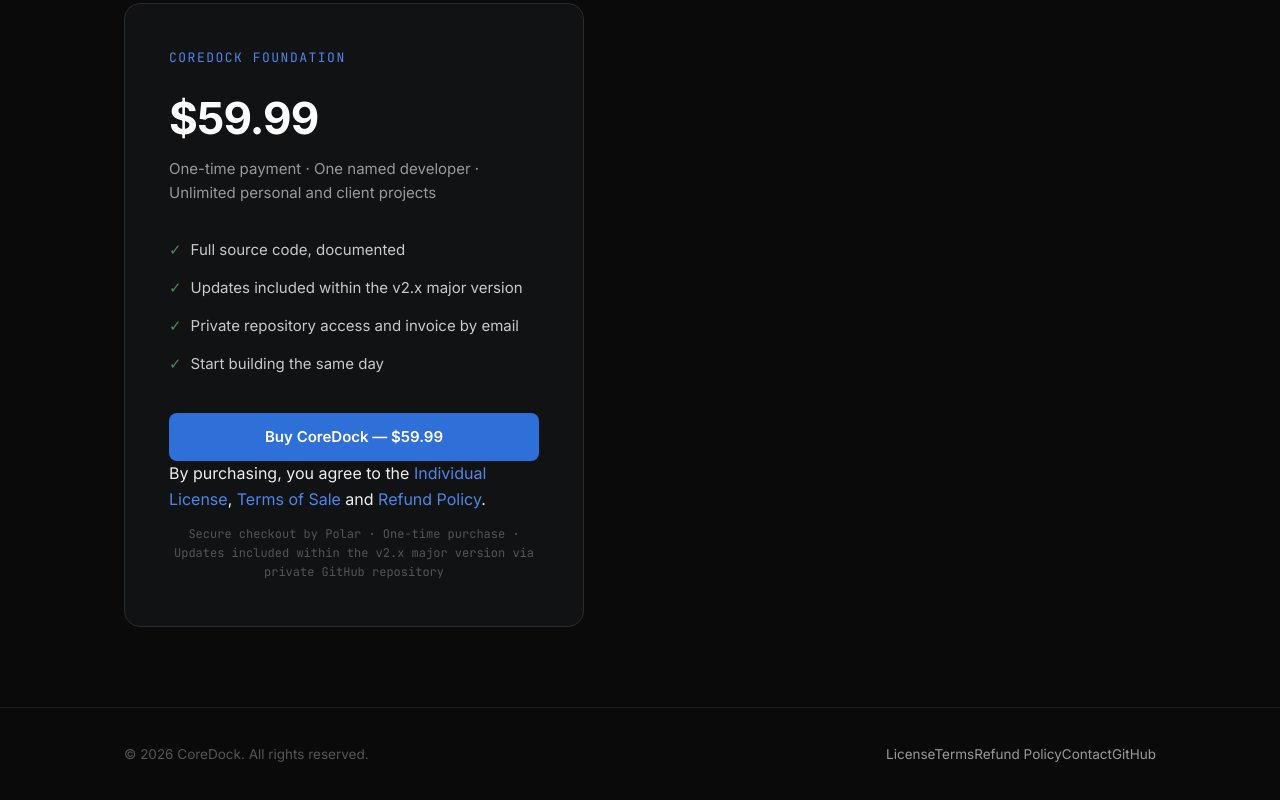
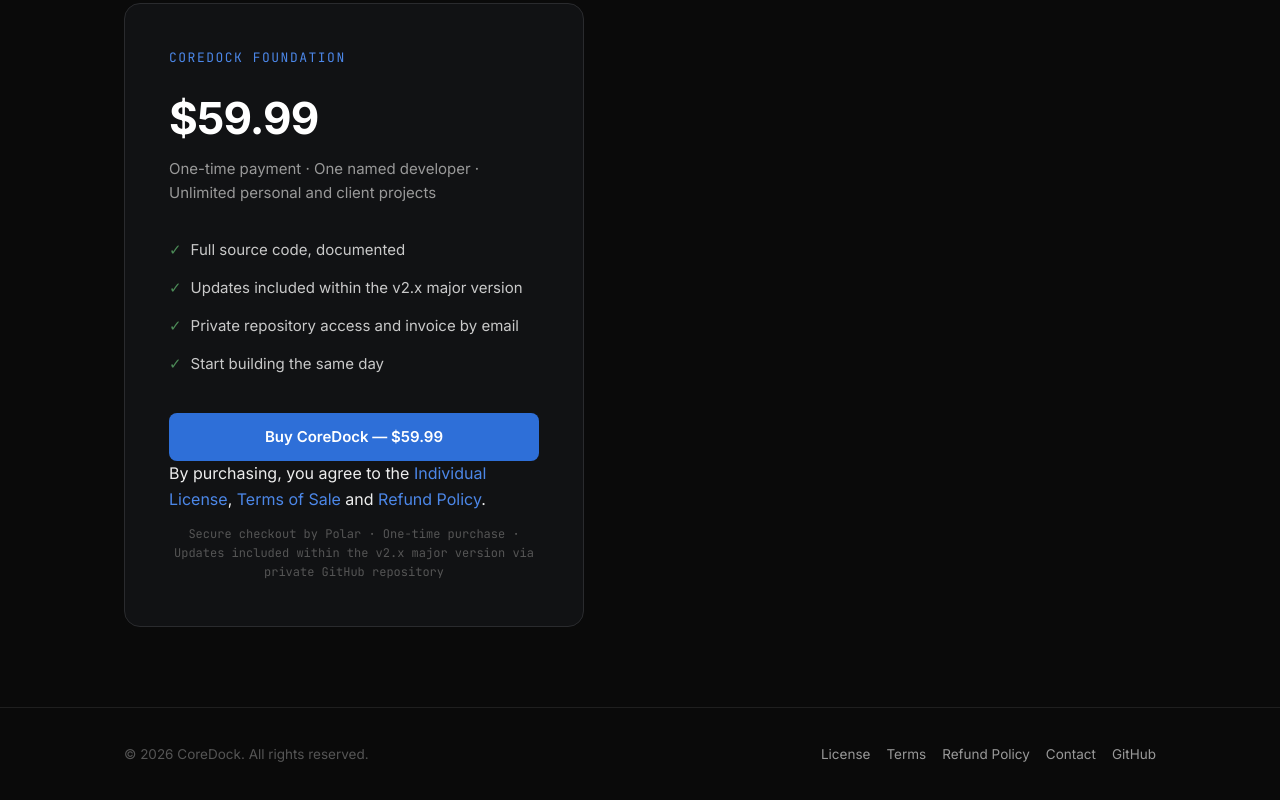
Before and after one commit to CoreDock/coredock.github.io, a React (Vite) app: page / in a window 1280 px wide. Shown: the part 3655-4455 px from the top of the page. Built offline with nearby package versions, Linux system fonts and the light colour scheme.

Commit message:
style: space legal footer links

```diff
--- a/src/sections/SiteFooter.tsx
+++ b/src/sections/SiteFooter.tsx
@@ -5,7 +5,7 @@
     <footer>
       <div className="container">
         <div>© {new Date().getFullYear()} CoreDock. All rights reserved.</div>
-        <div className="footer-links">
+        <div style={{ display: 'flex', flexWrap: 'wrap', gap: '16px' }}>
           <a href="/license/">License</a>
           <a href="/terms/">Terms</a>
           <a href="/refund-policy/">Refund Policy</a>
```
